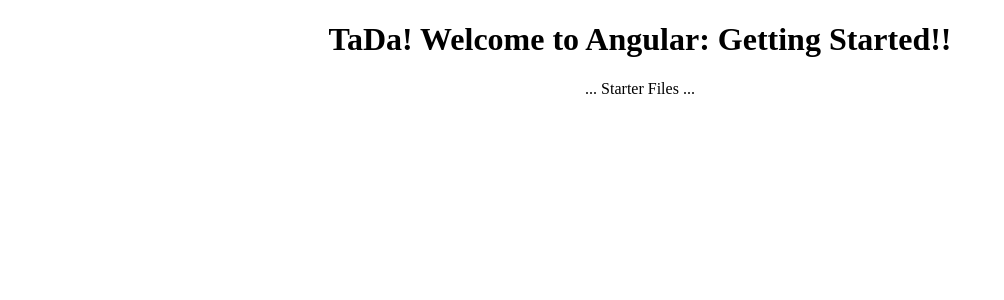
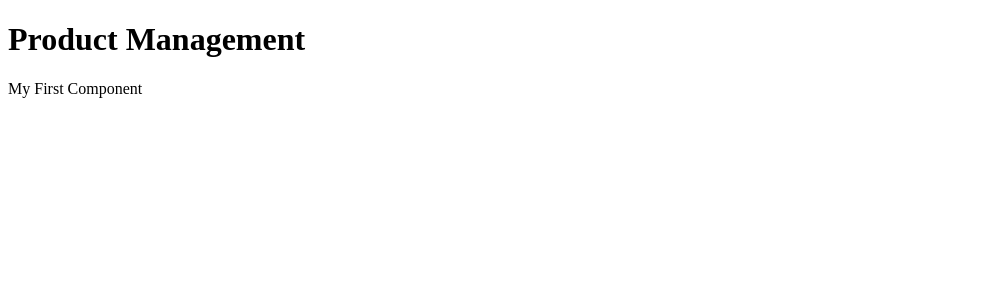
Before and after one commit to habiburrahman-mu/product-management-angular, an Angular app: page / in a window 1280 px wide. Shown: the top 300 px of the page, without its empty margins (0-1004 px from the left). Built offline with nearby package versions, Linux system fonts and the light colour scheme.

Commit message:
added initial module

```diff
--- a/src/app/app.component.ts
+++ b/src/app/app.component.ts
@@ -1,10 +1,15 @@
-import { Component } from '@angular/core';
+import {Component} from "@angular/core";
+
 
 @Component({
-  selector: 'pm-root',
-  templateUrl: './app.component.html',
-  styleUrls: ['./app.component.css']
+	selector: 'pm-root',
+	template: `
+	<div>
+		<h1>{{pageTitle}}</h1>
+		<div>My First Component</div>
+	</div>
+	`
 })
 export class AppComponent {
-  title = 'Angular: Getting Started';
+	pageTitle: string = "Product Management";
 }
```
Also changed, not shown: src/app/home/welcome.component.ts (+4 -3 lines), 1 other file (tests, documents, lock files or other folders).
